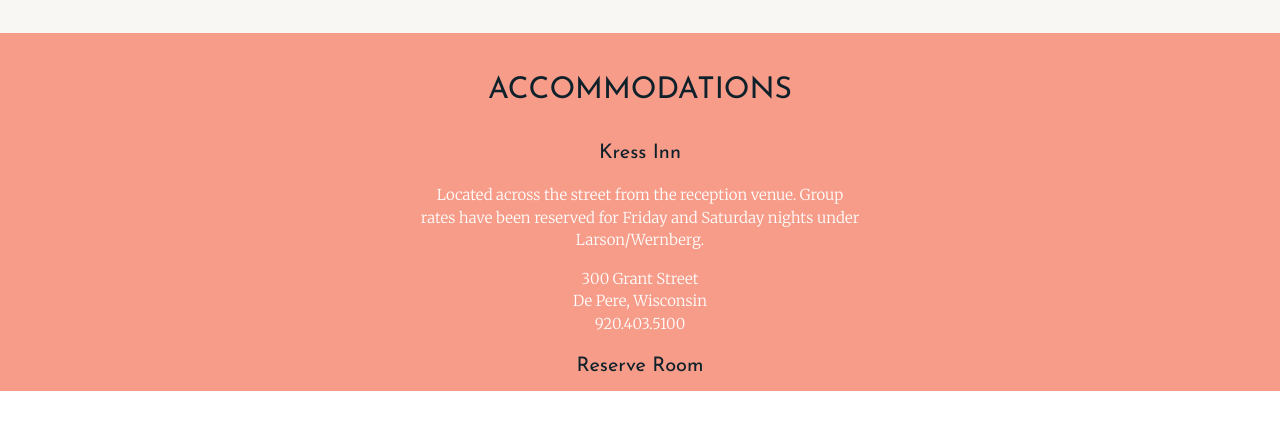
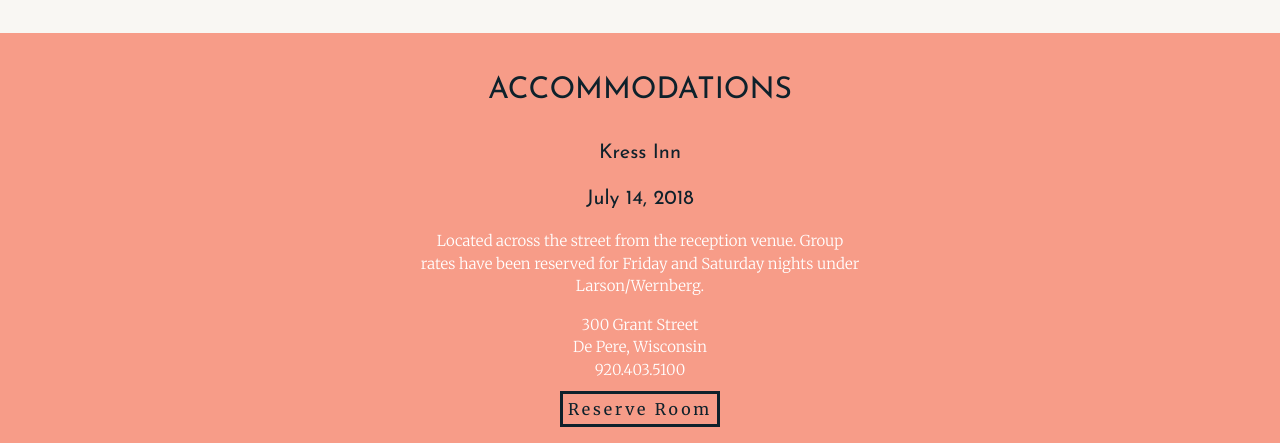
Before and after one commit to zwernberg/sarahandzach, a website: page index.html in a window 1280 px wide. Shown: the part 1491-1934 px from the top of the page. Before the commit the page ends 1882 px from the top, so only its background shows below. Drawn offline with Linux system fonts and the light colour scheme.

Commit message:
added reserve button style

```diff
--- a/assets/css/project.css
+++ b/assets/css/project.css
@@ -61,7 +61,8 @@
 
 #accommodations {
   background-color: #F79C88;
-  min-height: 100%; }
+  min-height: 100%;
+  padding-bottom: 25px;}
 
 .gold {
   color: #C9974D; }
@@ -73,3 +74,20 @@
 
 [hidden][style="display: block;"] {
   display: block !important; }
+
+.reserve-link-style {
+  text-decoration: none;
+  font-family: 'Merriweather';
+  font-weight: 400;
+  color: #0E212B;
+  font-size: 1rem;
+  letter-spacing: 0.175rem;
+  border: 3px solid #0E212B;
+  padding: 5px;
+   }
+
+.reserve-link-style:hover {
+  color: #0E212B;
+  text-decoration: none;
+  background-color: #F9F7F3;
+}
--- a/index.html
+++ b/index.html
@@ -85,6 +85,7 @@
         <div class="row-fluid text-center">
           <div class="col-sm-6 mx-auto">
             <p class="sub-header-1 navy">Kress Inn</p>
+            <p class="sub-header-1 navy">July 14, 2018</p>
             <p class="paragraph white">Located across the street from the reception venue. Group rates have been reserved for Friday and Saturday nights
               under Larson/Wernberg.</p>
             <address class="paragraph white">
@@ -92,7 +93,7 @@
               <br> De Pere, Wisconsin
               <br> 920.403.5100
             </address>
-            <a class="sub-header-1 navy" href="http://www.kressinn.com/" target="_blank">Reserve Room</a>
+            <a class="sub-header-1 navy reserve-link-style" href="http://www.kressinn.com/" target="_blank">Reserve Room</a>
           </div>
         </div>
       </div>
```
